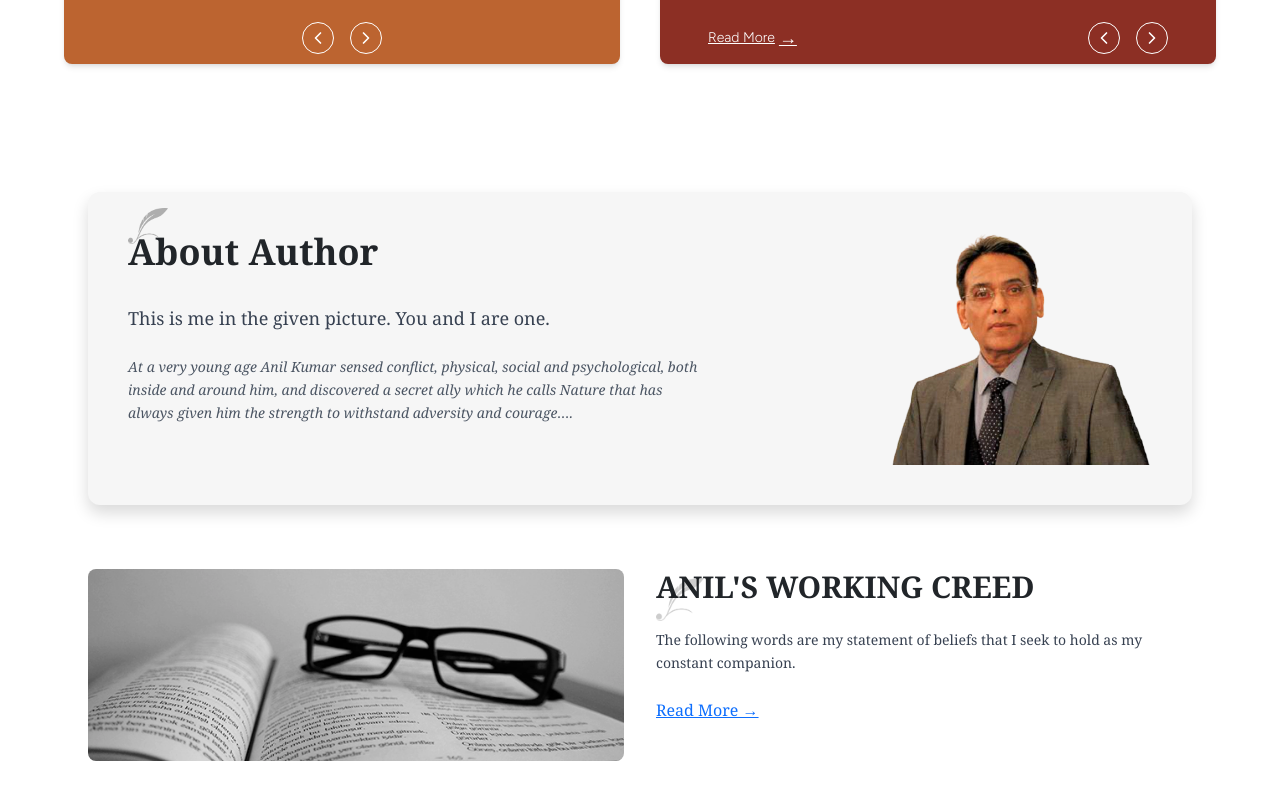
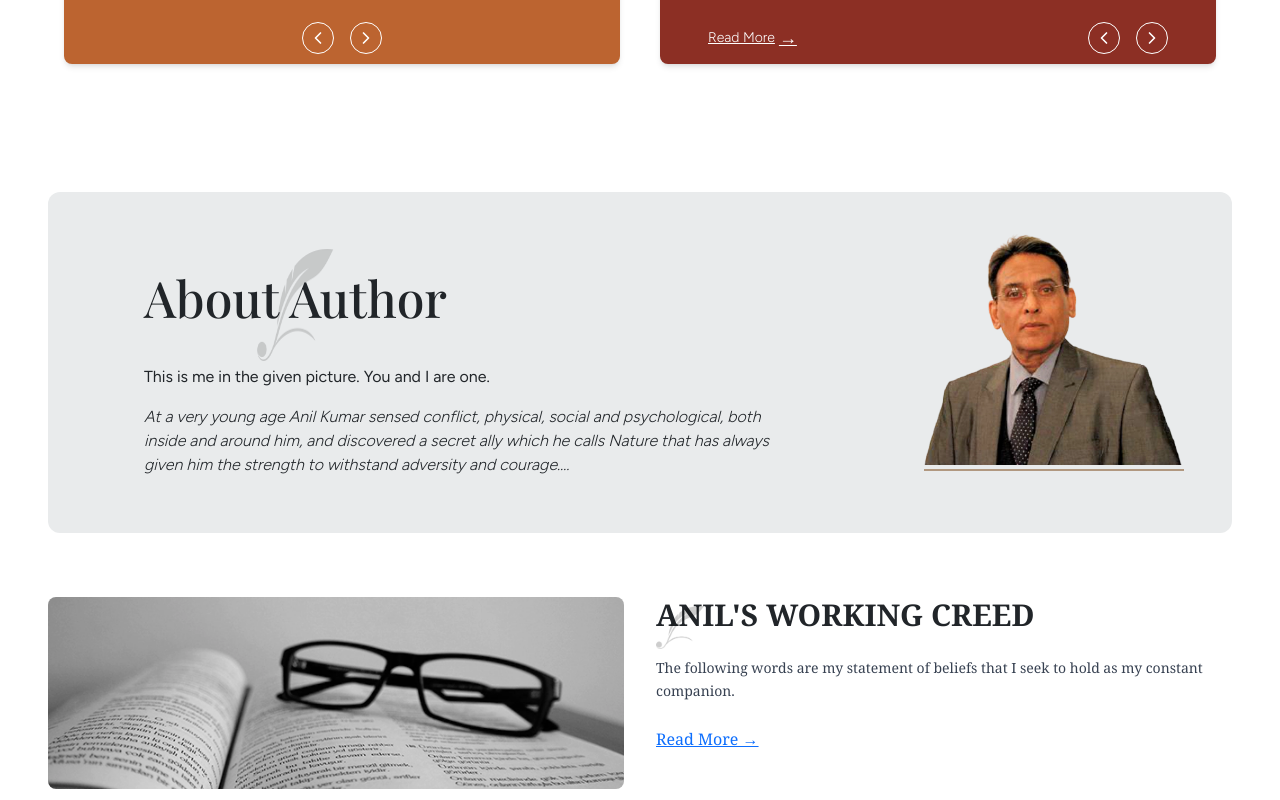
Before and after one commit to vidyatestumesh-sudo/Book_store, a React (Vite) app in the folder frontend/: page / in a window 1280 px wide. Shown: the part 3600-4400 px from the top of the page. Built offline with nearby package versions, Linux system fonts and the light colour scheme; no server answers.

Commit message:
Update AboutAuthor.jsx

```diff
--- a/frontend/src/pages/home/AboutAuthor.jsx
+++ b/frontend/src/pages/home/AboutAuthor.jsx
@@ -3,25 +3,28 @@ import { Link } from "react-router-dom";
 
 const AboutAuthor = () => {
   return (
-    <section className="max-w-6xl mx-auto px-6 py-16 font-serif space-y-16">
+    <section className="max-w-8xl mx-auto px-6 py-16 font-serif space-y-16">
 
       {/* ========== About Author Section ========== */}
-      <div className="bg-[#f6f6f6] rounded-xl shadow p-10 flex flex-col md:flex-row items-center md:items-start justify-between gap-8">
+      <div className="bg-[#e9ebec] rounded-xl px-5 p-10 flex flex-col md:flex-row items-center md:items-start  gap-8">
 
         {/* Left Content */}
-        <div className="flex-1">
-          <h2 className="text-3xl md:text-4xl font-semibold mb-2 relative inline-block">
-            About Author
+
+        <div className="flex-1 px-5">
+          <div className="relative inline-block">
+            <h1 className="text-[50px] font-playfair font-display leading-snug mb-8 mt-8">
+              About Author
+            </h1>
             <img
               src="/motif.webp"
               alt="feather"
-              className="absolute -top-6 left-0 w-10 opacity-30"
+              className="absolute left-1/2 -bottom-1 transform -translate-x-1/2 w-25 h-28 md:w-28 md:h-22 [opacity:0.15] mb-2"
             />
-          </h2>
-          <p className="text-lg text-gray-700 mt-4">
+          </div>
+          <p className="md:text-base leading-relaxed whitespace-pre-line font-regular font-figtree">
             This is me in the given picture. You and I are one.
           </p>
-          <p className="italic text-gray-600 mt-4 text-sm leading-relaxed max-w-xl">
+          <p className="italic md:text-base leading-relaxed whitespace-pre-line font-light font-figtree pe-5">
             At a very young age Anil Kumar sensed conflict, physical, social and
             psychological, both inside and around him, and discovered a secret
             ally which he calls Nature that has always given him the strength to
@@ -36,7 +39,11 @@ const AboutAuthor = () => {
             alt="Anil Kumar"
             className="object-contain w-full"
           />
+          {/* Stroke line below image */}
+          <div className="w-200 mx-auto border-b-2 border-[#8c6239] opacity-60 mt-1"></div>
         </div>
+
+
       </div>
 
       {/* ========== Working Creed Section ========== */}
@@ -45,7 +52,7 @@ const AboutAuthor = () => {
         {/* Left Image */}
         <div className="w-full md:w-1/2">
           <img
-             src="/anils-working-creed.webp"
+            src="/anils-working-creed.webp"
             alt="Working Creed"
             className="rounded-lg w-full h-48 object-cover"
           />
@@ -67,9 +74,9 @@ const AboutAuthor = () => {
             The following words are my statement of beliefs that I seek to hold as
             my constant companion.
           </p>
-            <Link to="/aboutauthorpage" className="hover:text-[#8c6239]">
-              Read More →
-            </Link>
+          <Link to="/aboutauthorpage" className="hover:text-[#8c6239]">
+            Read More →
+          </Link>
 
         </div>
       </div>
```
